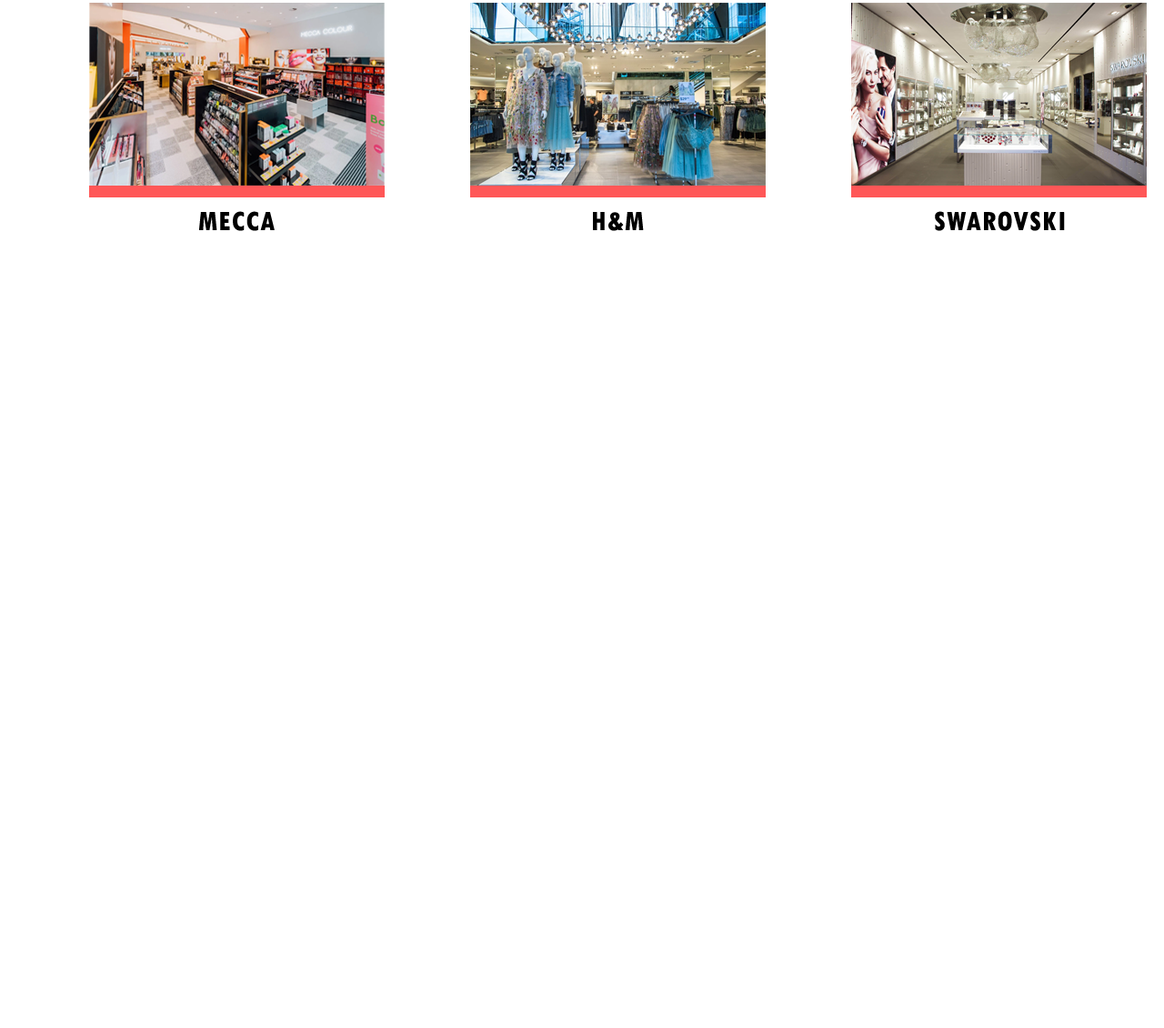
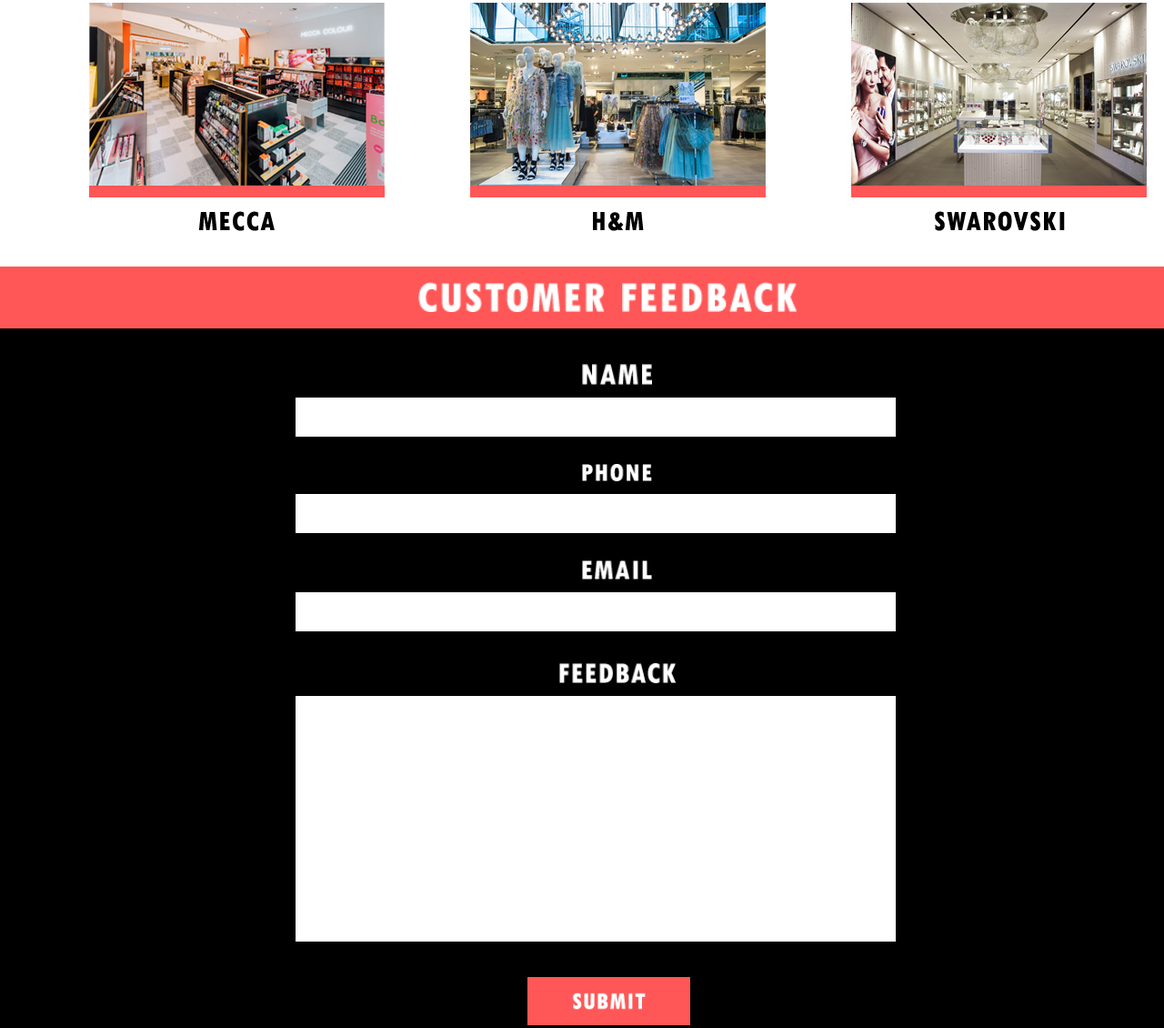
Before and after one commit to SY-Techtorium/L5IS-DAM-Assessment, a plain HTML site: page index.html in a window 1280 px wide. Shown: the part 1304-2434 px from the top of the page at 91% size. Before the commit the page ends 1642 px from the top, so only its background shows below. Drawn offline with Linux system fonts and the light colour scheme.

Commit message:
Sprint #3

```diff
--- a/index.html
+++ b/index.html
@@ -35,7 +35,7 @@
     top: -118px;
 }
 
-.box {
+.box1 {
     position: relative;
     left: 0px;
     top: -126px;
@@ -77,6 +77,84 @@
     padding-right: 90px;
 }
 
+.box2 {
+    position: relative;
+    left: 0px;
+    top: -45px;
+}
+
+.customer {
+    position: relative;
+    left: 460px;
+    top: -102.5px;
+}
+
+.black {
+    position: relative;
+    top: -89px;
+}
+
+form {
+    position: relative;
+    top: -900px;
+    left: 325px;
+}
+
+input[type=text] {
+    position: relative;
+    top: -45px;
+    width: 50%;
+    padding: 10px 10px;
+    font-size: 20px;
+    font-weight: bolder;
+    border: 0px;
+    margin: 20px 0px;
+}
+
+.name {
+    position: relative;
+    top: -35px;
+    left: 315px;
+}
+
+.phone {
+    position: relative;
+    top: -35px;
+    left: 315px;
+}
+
+.email {
+    position: relative;
+    top: -35px;
+    left: 315px;
+}
+
+.feedback {
+    position: relative;
+    top: -30px;
+    left: 290px;
+}
+
+#message {
+   width: 50%;
+   padding: 10px 10px;
+   font-size: 20px;
+   font-weight: bolder;
+   border: 0px;
+   margin: 10px 0px;
+   height: 250px;
+   overflow: auto;
+   resize: none;
+   position: relative;
+   top: -30px;
+}
+
+.submitbutton {
+    position: relative;
+    top: -5px;
+    left: 255px;
+}
+
 </style>
 
 <body>
@@ -93,7 +171,7 @@
     </div>
 
     <div id="shopping">
-        <img src="Box.png" class="box" width="px" height="70px">
+        <img src="Box.png" class="box1" width="px" height="70px">
         <img src="Shopping.png" class="shopping" width="15%" height="15%">
     </div>
 
@@ -115,6 +193,24 @@
         <img src="Swarovski.png" width="px" height="px">
     </div>
 
+    <div id="feedback">
+        <img src="Box.png" class="box2" width="px" height="70px">
+        <img src="Customer.png" class="customer" width="32.5%" height="32.5%">
+        <img src="Black.png" class="black" width="px" height="px">
+
+        <form>
+            <img src="Name.png" class="name" width="6%" height="6%"><br>
+            <input type="text"><br>
+            <img src="Phone.png" class="phone" width="6%" height="6%"><br>
+            <input type="text"><br>
+            <img src="Email.png" class="email" width="6%" height="6%"><br>
+            <input type="text"><br>
+            <img src="Feedback.png" class="feedback" width="10%" height="10%"><br>
+            <textarea id="message"></textarea><br>
+            <input type="image" src="Submit.png" class="submitbutton" value="Submit" width="14%" height="14%">
+        </form>
+    </div>
+
 </body>
 
 </html>
```
Also changed, not shown: Black.png (added), Customer.png (added), Email.png (added), Feedback.png (added), Name.png (added), Phone.png (added), Submit.png (added).
